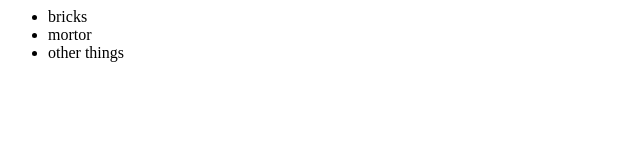
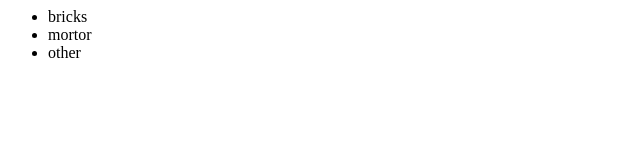
Before and after one commit to nealomartin/newGittest, a plain HTML site: page index.html in a window 1280 px wide. Shown: the full height of the page, 0-640 px from the left. Drawn offline with Linux system fonts and the light colour scheme.

Commit message:
deleted other

```diff
--- a/index.html
+++ b/index.html
@@ -5,7 +5,7 @@
 		<ul>
 			<li>bricks</li>
 			<li>mortor</li>
-			<li>other things</li>
+			<li>other</li>
 		</ul>
 	</div>
 
```
